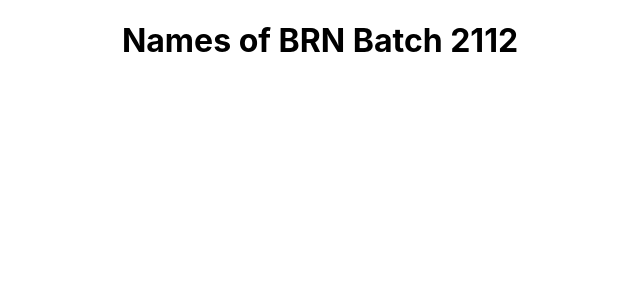
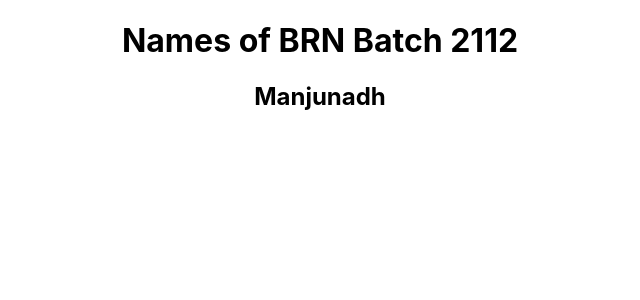
Before and after one commit to manjunadhb/Batch2112, a React (Create React App) app: page / in a window 1280 px wide. Shown: the top 300 px of the page, without its empty margins (320-960 px from the left). Built offline with nearby package versions, Linux system fonts and the light colour scheme.

Commit message:
added manjunadh

```diff
--- a/src/App.js
+++ b/src/App.js
@@ -5,6 +5,7 @@ function App() {
   return (
     <div className="App">
       <h1>Names of BRN Batch 2112</h1>
+      <h2>Manjunadh</h2>
     </div>
   );
 }
```
